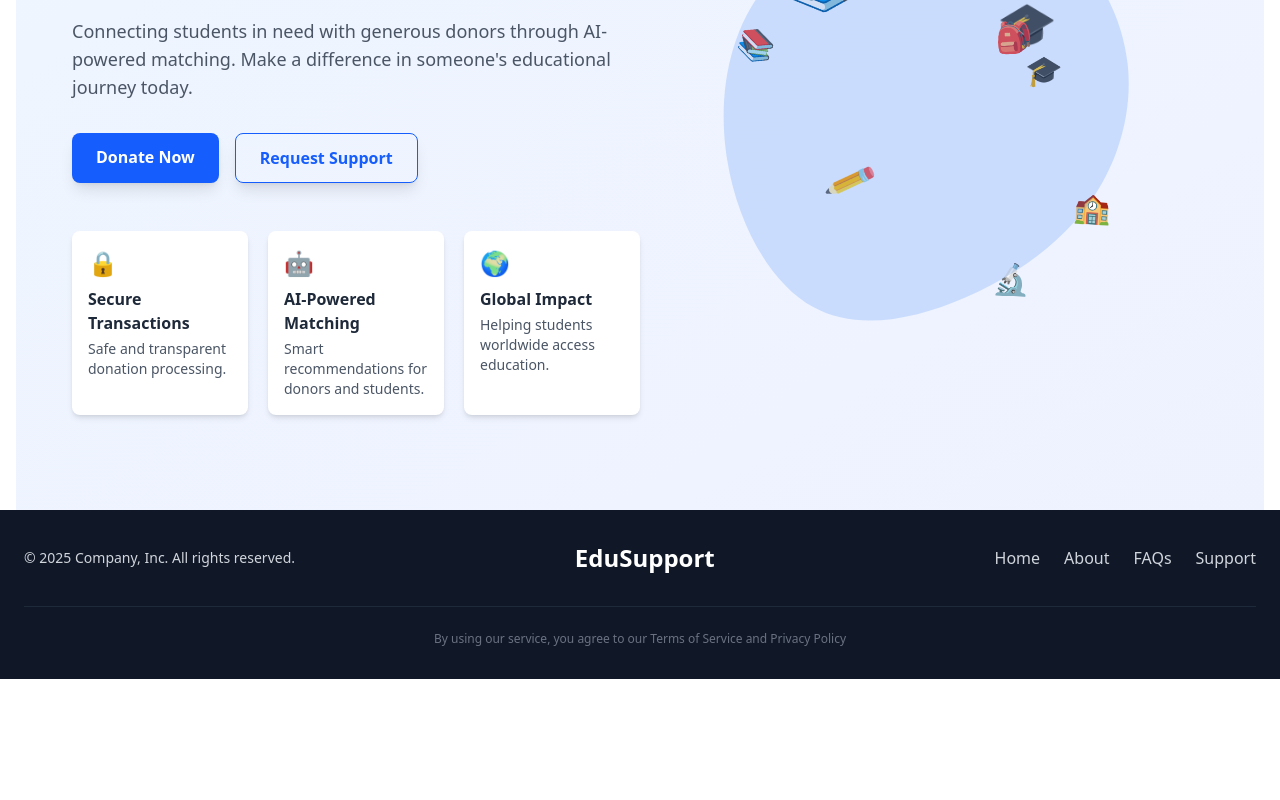
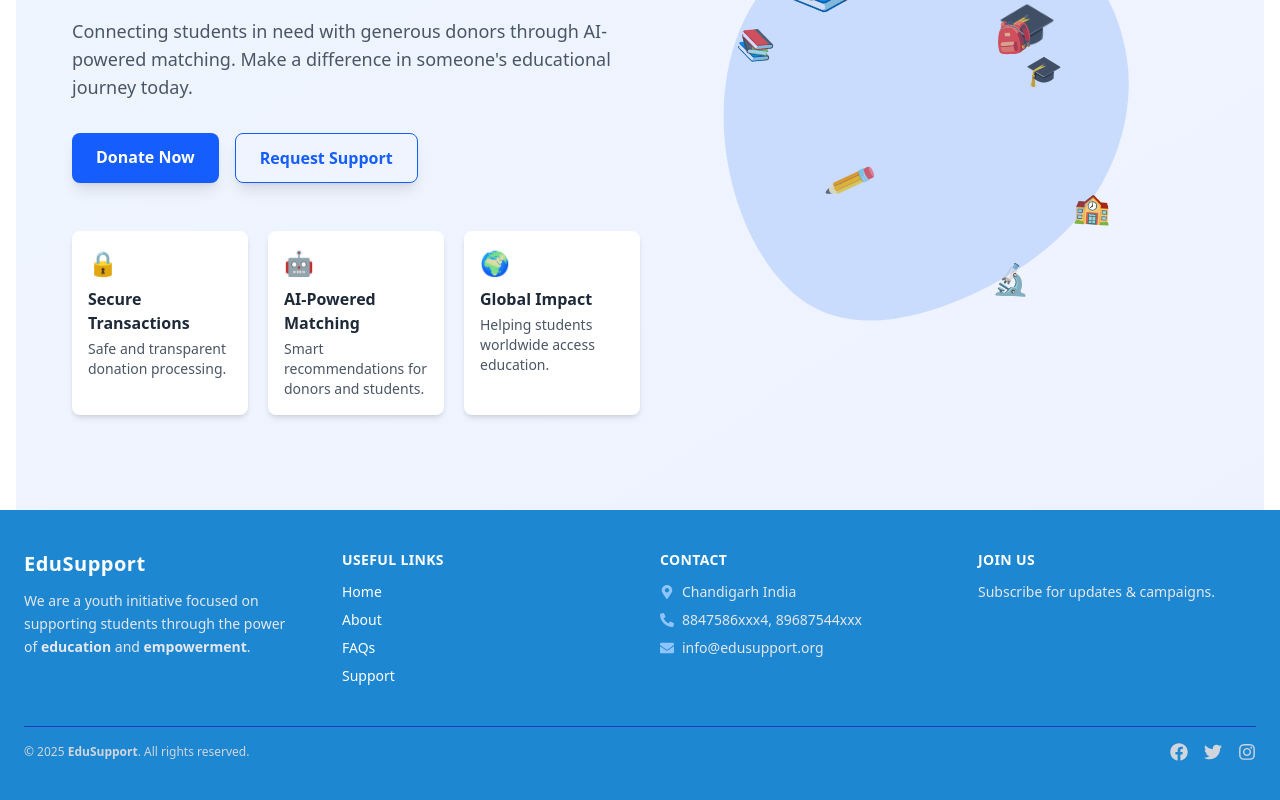
Before and after one commit to Vasundhra-Gupta/SDS, a React (Vite) app in the folder client/: page / in a window 1280 px wide. Shown: the part 360-1160 px from the top of the page. Before the commit the page ends 1039 px from the top, so only its background shows below. Built offline with nearby package versions, Linux system fonts and the light colour scheme.

Commit message:
footer edited

```diff
--- a/client/Components/Layout/Footer.jsx
+++ b/client/Components/Layout/Footer.jsx
@@ -1,5 +1,6 @@
 import { motion } from "framer-motion";
 import { Link } from "react-router-dom";
+import { FaMapMarkerAlt, FaPhoneAlt, FaEnvelope, FaFacebook, FaTwitter, FaInstagram } from "react-icons/fa";
 
 export default function Footer() {
   const tabs = [
@@ -9,92 +10,62 @@ export default function Footer() {
     { to: "/support", name: "Support" },
   ];
 
-  const footerVariants = {
-    hidden: { opacity: 0, y: 20 },
-    visible: {
-      opacity: 1,
-      y: 0,
-      transition: { duration: 0.5, ease: "easeOut" }
-    }
-  };
-
-  const itemVariants = {
-    hidden: { opacity: 0, y: 10 },
-    visible: (i) => ({
-      opacity: 1,
-      y: 0,
-      transition: { delay: i * 0.1, duration: 0.3 }
-    }),
-    hover: { scale: 1.05, color: "#ffffff" }
-  };
-
   return (
-    <motion.footer
-      className="bg-gray-900 text-gray-300 py-8 px-4 sm:px-6"
-      initial="hidden"
-      whileInView="visible"
-      viewport={{ once: true, margin: "-50px" }}
-      variants={footerVariants}
-    >
-      <div className="max-w-7xl mx-auto">
-        <div className="flex flex-col md:flex-row items-center justify-between gap-6">
-          {/* Copyright Section */}
-          <motion.p
-            className="text-sm order-2 md:order-1"
-            custom={0}
-            variants={itemVariants}
-          >
-            © {new Date().getFullYear()} Company, Inc. All rights reserved.
-          </motion.p>
-
-          {/* Logo */}
-          <motion.div
-            className="order-1 md:order-2"
-            custom={1}
-            variants={itemVariants}
-          >
-            <Link
-              to="/"
-              className="text-white text-2xl font-bold hover:text-gray-100 transition-colors"
-            >
-              <span className="sr-only">Home</span>
-              EduSupport
-            </Link>
-          </motion.div>
-
-          {/* Navigation Links */}
-          <motion.ul
-            className="flex flex-wrap justify-center gap-4 sm:gap-6 order-3"
-            custom={2}
-            variants={itemVariants}
-          >
-            {tabs.map((tab, index) => (
-              <motion.li
-                key={tab.to}
-                custom={index + 2}
-                variants={itemVariants}
-                whileHover="hover"
-              >
-                <Link
-                  to={tab.to}
-                  className="text-gray-300 hover:text-white transition-colors capitalize text-sm sm:text-base"
-                >
-                  {tab.name}
-                </Link>
-              </motion.li>
-            ))}
-          </motion.ul>
+    <footer className="bg-[#1d87d2] text-white py-10 px-6">
+      <div className="max-w-7xl mx-auto grid grid-cols-1 md:grid-cols-4 gap-10 text-sm">
+        {/* Logo & Description */}
+        <div>
+          <h2 className="text-xl font-bold tracking-wide mb-3">EduSupport</h2>
+          <p className="text-gray-200 leading-relaxed">
+            We are a youth initiative focused on supporting students through the power of <span className="font-semibold">education</span> and <span className="font-semibold">empowerment</span>.
+          </p>
         </div>
 
-        {/* Additional Footer Content */}
-        <motion.div
-          className="mt-8 pt-6 border-t border-gray-800 text-center text-xs text-gray-500"
-          custom={tabs.length + 2}
-          variants={itemVariants}
-        >
-          <p>By using our service, you agree to our Terms of Service and Privacy Policy</p>
-        </motion.div>
+        {/* Useful Links */}
+        <div>
+          <h3 className="text-white font-semibold mb-3 uppercase tracking-wide">Useful Links</h3>
+          <ul className="space-y-2">
+            {tabs.map(link => (
+              <li key={link.to}>
+                <Link to={link.to} className="hover:text-blue-300 transition-colors">{link.name}</Link>
+              </li>
+            ))}
+          </ul>
+        </div>
+
+        {/* Contact */}
+        <div>
+          <h3 className="text-white font-semibold mb-3 uppercase tracking-wide">Contact</h3>
+          <ul className="space-y-2 text-gray-200">
+            <li className="flex items-center gap-2">
+              <FaMapMarkerAlt className="text-blue-300" /> Chandigarh India
+            </li>
+            <li className="flex items-center gap-2">
+              <FaPhoneAlt className="text-blue-300" /> 8847586xxx4, 89687544xxx
+            </li>
+            <li className="flex items-center gap-2">
+              <FaEnvelope className="text-blue-300" /> info@edusupport.org
+            </li>
+          </ul>
+        </div>
+
+        {/* Newsletter */}
+        <div>
+          <h3 className="text-white font-semibold mb-3 uppercase tracking-wide">Join us</h3>
+          <p className="text-gray-200">Subscribe for updates & campaigns.</p>
+          {/* Add newsletter form here if needed */}
+        </div>
       </div>
-    </motion.footer>
+
+      {/* Bottom Strip */}
+      <div className="border-t border-blue-800 mt-10 pt-4 text-center text-gray-300 text-xs flex flex-col md:flex-row justify-between items-center">
+        <p>&copy; {new Date().getFullYear()} <span className="font-semibold">EduSupport</span>. All rights reserved.</p>
+        <div className="flex gap-4 mt-2 md:mt-0 text-lg">
+          <a href="https://facebook.com" target="_blank" rel="noreferrer" className="hover:text-white"><FaFacebook /></a>
+          <a href="https://twitter.com" target="_blank" rel="noreferrer" className="hover:text-white"><FaTwitter /></a>
+          <a href="https://instagram.com" target="_blank" rel="noreferrer" className="hover:text-white"><FaInstagram /></a>
+        </div>
+      </div>
+    </footer>
   );
 }
```
